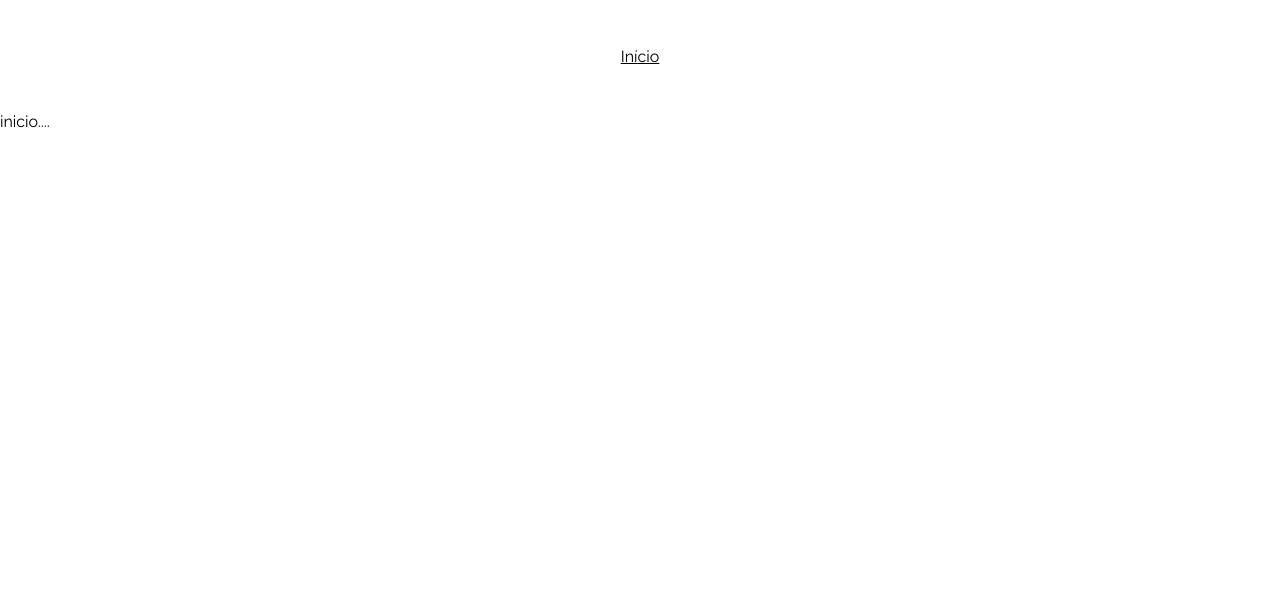
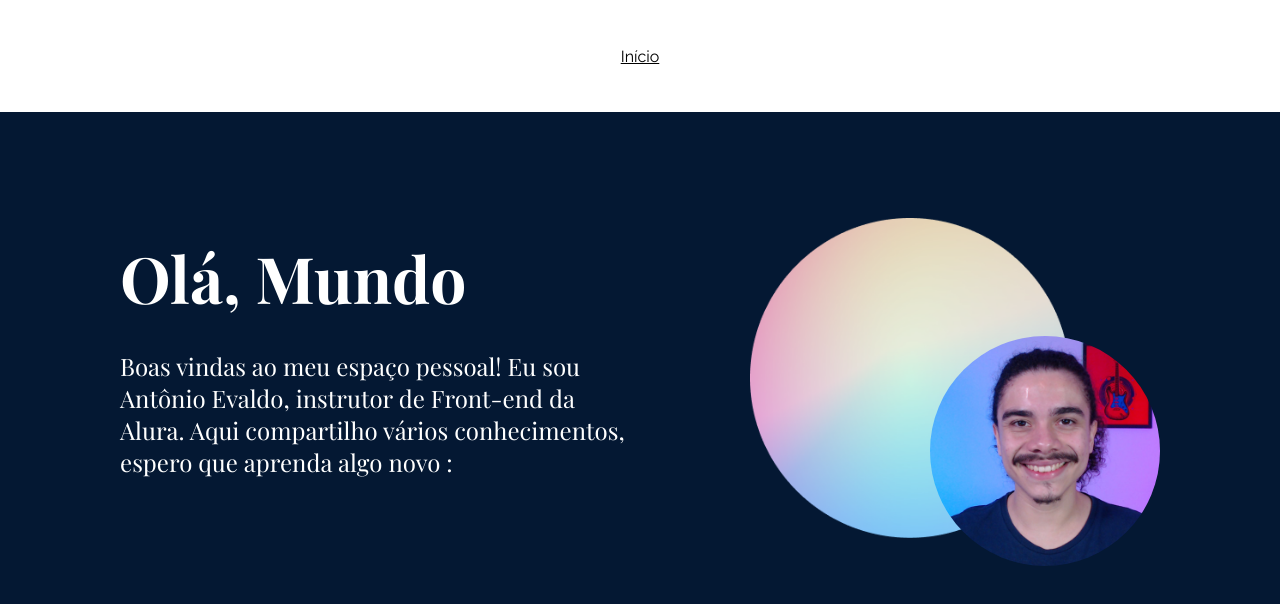
Before and after one commit to chiquinelli-bia/ola-mundo, a React (Vite) app: page / in a window 1280 px wide. Shown: the top 604 px of the page. Built offline with nearby package versions, Linux system fonts and the light colour scheme.

Commit message:
feat(Banner): cria e implementa componente banner

```diff
--- a/src/paginas/index.jsx
+++ b/src/paginas/index.jsx
@@ -1,3 +1,5 @@
+import Banner from "@/componentes/Banner";
+
 export default function Inicio() {
-  return "inicio....";
+  return <Banner />;
 }
```
